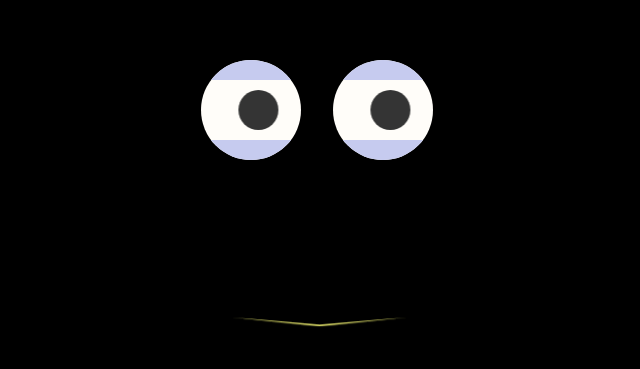
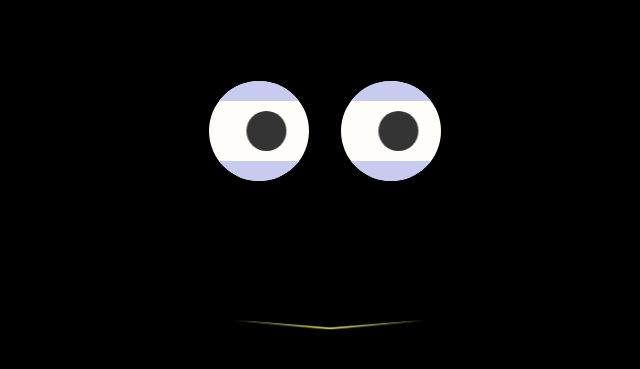
Before and after one commit to zaeem246/talkingface, a plain HTML site: page index.html in a window 1280 px wide. Shown: the part 245-614 px from the top of the page, without its empty margins (323-963 px from the left). Drawn offline with Linux system fonts and the light colour scheme.

Commit message:
new changes1

```diff
--- a/style.css
+++ b/style.css
@@ -5,8 +5,7 @@
     --pupil-color: #c6cbef;
 }
 
-
-/* body {
+body {
     width: 100vw;
     height: 100vh;
     display: flex;
@@ -14,17 +13,19 @@
     justify-content: center;
     align-items: center;
     background: var(--bg-color);
-} */
+    overflow: hidden;
+}
 
-body {
-    margin-top: 305px;
+
+/* body {
+    margin: 0;
     padding: 0;
     display: flex;
     justify-content: center;
     flex-direction: column;
     align-items: center;
     background: var(--bg-color);
-}
+} */
 
 .eye {
     width: 100px;
@@ -169,8 +170,7 @@ body {
     height: 49px;
     background-color: rgb(235, 235, 110);
     border-radius: 50% 50% 50% 50%;
-    margin-bottom: 15px;
-    margin-right: 21px;
+    margin-bottom: 10px;
 }
 
 .mouth {
```
